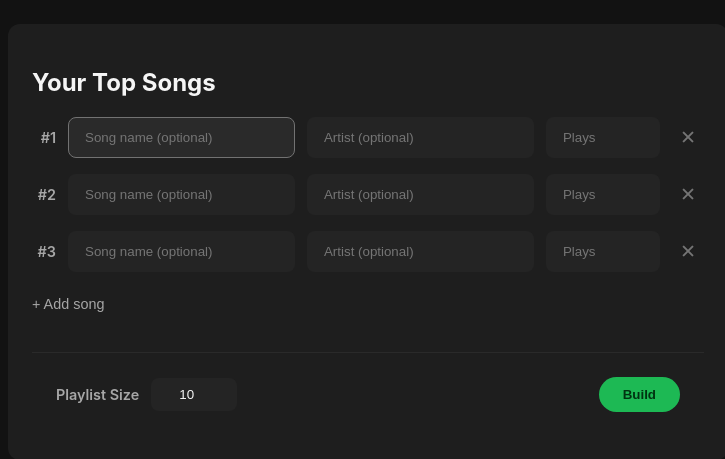
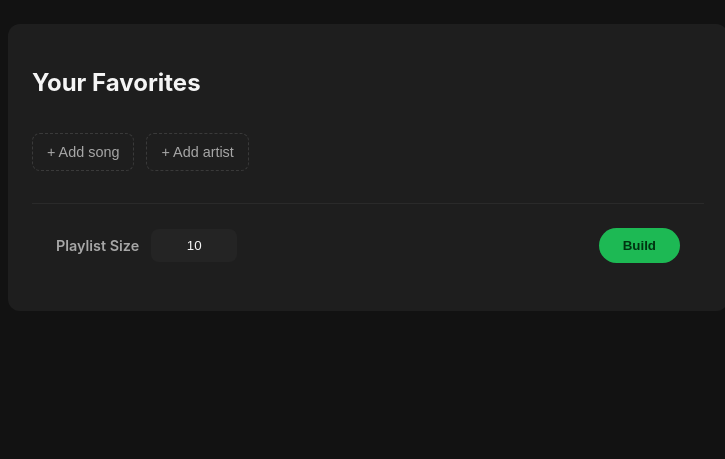
Before and after one commit to james-b1/SEO-Project1, a Flask app: page /create in a window 1280 px wide. Shown: the part 65-524 px from the top of the page, without its empty margins (272-997 px from the left). Run offline with Flask 3, Linux system fonts and the light colour scheme.

Commit message:
separated add song from add artist; autofilled song now shows song metadata and img next to search input item

```diff
--- a/static/style.css
+++ b/static/style.css
@@ -133,14 +133,21 @@ input {
     transition: all 0.2s ease;
 }
 
+/* Strip the up/down spinner arrows from number inputs (plays, playlist size) */
+input[type="number"] {
+    -moz-appearance: textfield;
+    appearance: textfield;
+}
+
+input[type="number"]::-webkit-inner-spin-button,
+input[type="number"]::-webkit-outer-spin-button {
+    -webkit-appearance: none;
+    margin: 0;
+}
+
 /* Song field gets the most space in a row */
 input[name="song"] {
     flex: 1;
-}
-
-/* Plays field is narrow */
-input[name="plays"] {
-    width: 80px;
 }
 
 input:hover {
@@ -216,20 +223,33 @@ input:focus {
     color: #e35d6a;
 }
 
-.btn-add-song {
+.btn-add-song,
+.btn-add {
     background: transparent;
     color: #a7a7a7;
-    border: none;
+    border: 1px dashed #3a3a3a;
+    border-radius: 8px;
     font-size: 0.9rem;
     cursor: pointer;
-    padding: 8px 0;
+    padding: 10px 14px;
     text-align: left;
-    width: max-content;
-    transition: color 0.2s ease;
+    transition: color 0.2s ease, border-color 0.2s ease;
 }
 
-.btn-add-song:hover {
+.btn-add-song:hover,
+.btn-add:hover {
     color: #ffffff;
+    border-color: #5a5a5a;
+}
+
+.btn-add:disabled {
+    opacity: 0.4;
+    cursor: not-allowed;
+}
+
+.add-actions {
+    display: flex;
+    gap: 12px;
 }
 
 .action-bar {
@@ -255,6 +275,38 @@ input:focus {
     width: 60px;
     padding: 8px 12px;
     text-align: center;
+}
+
+/* ==========================================================================
+   Build-form rows: search field -> selected card
+   ========================================================================== */
+/* The search input wrapper grows to fill the row; hidden once a pick is made. */
+.search-field {
+    flex: 1;
+}
+
+/* Compact card shown after a song/artist is chosen (mirrors a playlist row) */
+.row-card {
+    flex: 1;
+    min-width: 0;
+    display: flex;
+    align-items: center;
+    gap: 12px;
+}
+
+/* Artist rows have no artwork, so the app logo sits inside the art slot */
+.row-card .artist-logo {
+    object-fit: contain;
+    background: #242424;
+    padding: 6px;
+}
+
+/* Small plays field kept on song cards */
+.plays-input {
+    width: 64px;
+    padding: 8px 12px;
+    text-align: center;
+    flex-shrink: 0;
 }
 
 /* ==========================================================================
--- a/templates/create.html
+++ b/templates/create.html
@@ -2,26 +2,15 @@
 {% block content %}
 {% if not state %}
 <section class="panel">
-  <h2>Your Top Songs</h2>
+  <h2>Your Favorites</h2>
   <form method="post" action="{{ url_for('create') }}">
-    <div id="song-rows">
-      {% for i in range(1, 4) %}
-      <div class="song-row">
-        <label class="row-num">#{{ i }}</label>
+    <div id="song-rows"></div>
 
-        <div class="input-wrap">
-            <input type="text" name="song" placeholder="Song name (optional)"{% if i == 1 %} autofocus{% endif %} autocomplete="off">
+    <div class="add-actions">
+      <button type="button" class="btn-add" data-add onclick="addSongRow()">+ Add song</button>
+      <button type="button" class="btn-add" data-add onclick="addArtistRow()">+ Add artist</button>
     </div>
 
-        <div class="input-wrap">
-            <input type="text" name="artist" placeholder="Artist (optional)" autocomplete="off" />
-        </div>
-        <input type="number" name="plays" placeholder="Plays" min="0">
-        <button type="button" class="btn-remove" onclick="removeRow(this)">✕</button>
-      </div>
-      {% endfor %}
-    </div>
-    <button type="button" id="add-song" class="btn-add-song" onclick="addRow()">+ Add song</button>
     <div class="action-bar">
       <div class="size-control">
         <label>Playlist Size</label>
@@ -32,34 +21,70 @@
   </form>
 </section>
 
+<template id="song-row-tpl">
+  <div class="song-row" data-type="song">
+    <span class="row-num">#1</span>
+    <div class="input-wrap search-field">
+      <input type="text" name="song" placeholder="Search a song…" autocomplete="off">
+    </div>
+    <div class="row-card" hidden>
+      <img class="track-art artist-logo"
+           src="{{ url_for('static', filename='logo.svg') }}" alt="">
+      <div class="track-meta">
+        <span class="track-name"></span>
+        <span class="track-artists"></span>
+      </div>
+    </div>
+    <input type="hidden" name="artist" value="">
+    <input type="number" name="plays" class="plays-input" placeholder="Plays" min="0" hidden>
+    <button type="button" class="btn-remove" onclick="removeRow(this)">✕</button>
+  </div>
+</template>
+
+<template id="artist-row-tpl">
+  <div class="song-row" data-type="artist">
+    <span class="row-num">#1</span>
+    <div class="input-wrap search-field">
+      <input type="text" name="artist" placeholder="Search an artist…" autocomplete="off">
+    </div>
+    <div class="row-card" hidden>
+      <img class="track-art artist-logo"
+           src="{{ url_for('static', filename='logo.svg') }}" alt="">
+      <div class="track-meta">
+        <span class="track-name"></span>
+      </div>
+    </div>
+    <input type="hidden" name="song" value="">
+    <input type="hidden" name="plays" value="0">
+    <button type="button" class="btn-remove" onclick="removeRow(this)">✕</button>
+  </div>
+</template>
+
 <script>
   var MAX_ROWS = 5;
   var rows = document.getElementById("song-rows");
-  var addBtn = document.getElementById("add-song");
+  var addButtons = document.querySelectorAll("[data-add]");
 
   function renumber() {
     var labels = rows.querySelectorAll(".row-num");
     labels.forEach(function (label, i) { label.textContent = "#" + (i + 1); });
-    addBtn.disabled = rows.children.length >= MAX_ROWS;
+    var full = rows.children.length >= MAX_ROWS;
+    addButtons.forEach(function (btn) { btn.disabled = full; });
   }
 
-  function addRow() {
+  function addRowFrom(tplId) {
     if (rows.children.length >= MAX_ROWS) return;
-    var row = rows.children[0].cloneNode(true);
-    row.querySelectorAll("input").forEach(function (input) {
-      input.value = "";
-      input.removeAttribute("autofocus");
-    });
-
-    // remove autocomplete dropdowns
-    row.querySelectorAll(".mb-autocomplete").forEach(el => el.remove());
-
-    rows.appendChild(row);
+    var tpl = document.getElementById(tplId);
+    rows.appendChild(tpl.content.cloneNode(true));
     renumber();
+    var input = rows.lastElementChild.querySelector(".search-field input");
+    if (input) input.focus();
   }
 
+  function addSongRow()   { addRowFrom("song-row-tpl"); }
+  function addArtistRow() { addRowFrom("artist-row-tpl"); }
+
   function removeRow(btn) {
-    if (rows.children.length <= 1) return;
     btn.closest(".song-row").remove();
     renumber();
   }
@@ -85,33 +110,52 @@
         }
     };
 
-    document.addEventListener("click", closeDropdown)
+    document.addEventListener("click", closeDropdown);
+
+    // Collapse a row from its search field into a compact playlist-style card.
+    const fillCard = (row, item, isSong) => {
+        const searchField = row.querySelector(".search-field");
+        const visibleInput = searchField.querySelector("input");
+        const card = row.querySelector(".row-card");
+
+        if (isSong) {
+            visibleInput.value = item.title;
+            row.querySelector('input[name="artist"]').value = item.artist || "";
+            const art = card.querySelector(".track-art");
+            if (item.art) {
+                const logo = art.src;
+                art.onerror = () => { art.onerror = null; art.src = logo; art.classList.add("artist-logo"); };
+                art.classList.remove("artist-logo");
+                art.src = item.art;
+            }
+            card.querySelector(".track-name").textContent = item.title;
+            card.querySelector(".track-artists").textContent = item.artist || "";
+            const plays = row.querySelector(".plays-input");
+            if (plays) plays.hidden = false;
+        } else {
+            visibleInput.value = item.artist;
+            card.querySelector(".track-name").textContent = item.artist;
+        }
+
+        searchField.hidden = true;
+        card.hidden = false;
+    };
 
     const handleInput = debounce(async (e) => {
-        if (e.target.tagName !== "INPUT" || (e.target.name !== "song" && e.target.name !== "artist")) return;
+        const input = e.target;
+        if (input.tagName !== "INPUT" || (input.name !== "song" && input.name !== "artist")) return;
 
-        const input = e.target;
-        const row = input.closest(".song-row");
-        const songInput = row.querySelector("[name='song']");
-        const artistInput = row.querySelector('[name="artist"]');
+        const isSong = input.name === "song";
+        const term = input.value.trim();
 
-        const songVal = songInput.value.trim();
-        const artistVal = artistInput.value.trim();
-
-        if (!input.value.trim()) {
+        if (!term) {
             closeDropdown();
             return;
         }
 
-        let url = '';
-        let isSong = input.name === "song";
-
-        if (isSong) {
-            const term = `${songVal} ${artistVal}`.trim();
-            url = `https://itunes.apple.com/search?term=${encodeURIComponent(term)}&entity=song&limit=5`;
-        } else {
-            url = `https://itunes.apple.com/search?term=${encodeURIComponent(artistVal)}&entity=musicArtist&limit=5`;
-        }
+        const url = isSong
+            ? `https://itunes.apple.com/search?term=${encodeURIComponent(term)}&entity=song&limit=5`
+            : `https://itunes.apple.com/search?term=${encodeURIComponent(term)}&entity=musicArtist&limit=5`;
 
         try {
             const res = await fetch(url);
@@ -121,21 +165,9 @@
 
             if (!data.results || data.results.length === 0) return;
 
-            let items = [];
-
-            if (isSong) {
-                // parse songs and their first credited artist
-                items = data.results.map(r => ({
-                    title: r.trackName,
-                    artist: r.artistName,
-                    art: r.artworkUrl30
-                }));
-            } else {
-                items = data.results.map(r => ({
-                    title: "",
-                    artist: r.artistName,
-                }))
-            }
+            let items = isSong
+                ? data.results.map(r => ({ title: r.trackName, artist: r.artistName, art: r.artworkUrl60 || r.artworkUrl30 }))
+                : data.results.map(r => ({ title: "", artist: r.artistName }));
 
             // dedupe slightly
             items = items.filter((item, index, self) =>
@@ -150,32 +182,26 @@
 
             items.forEach(item => {
                 const li = document.createElement("li");
-
                 li.style.display = "flex";
                 li.style.alignItems = "center";
                 li.style.gap = "10px";
 
                 if (isSong) {
-                    const imgHtml = item.art ? `<img src="${item.art}" style="width: 30px; height: 30px; border-radius: 4px;">` : '';
+                    const imgHtml = item.art ? `<img src="${item.art}" style="width: 30px; height: 30px; border-radius: 4px;">` : "";
                     li.innerHTML = `
                         ${imgHtml}
                         <div>
                             <span>${item.title}</span>
                             <span class="artist-hint">by ${item.artist}</span>
                         </div>
-                    `
+                    `;
                 } else {
                     li.textContent = item.artist;
                 }
 
                 li.addEventListener("click", (ev) => {
                     ev.stopPropagation();
-                    if (isSong) {
-                        songInput.value = item.title;
-                        if (item.artist) artistInput.value = item.artist;
-                    } else {
-                        artistInput.value = item.artist;
-                    }
+                    fillCard(input.closest(".song-row"), item, isSong);
                     closeDropdown();
                 });
 
@@ -186,7 +212,7 @@
         } catch (err) {
             console.error("API Error:", err);
         }
-    }, 300)
+    }, 300);
 
     document.getElementById("song-rows").addEventListener("input", handleInput);
   });
```
Lines whose indentation alone changed are shown as unchanged.
